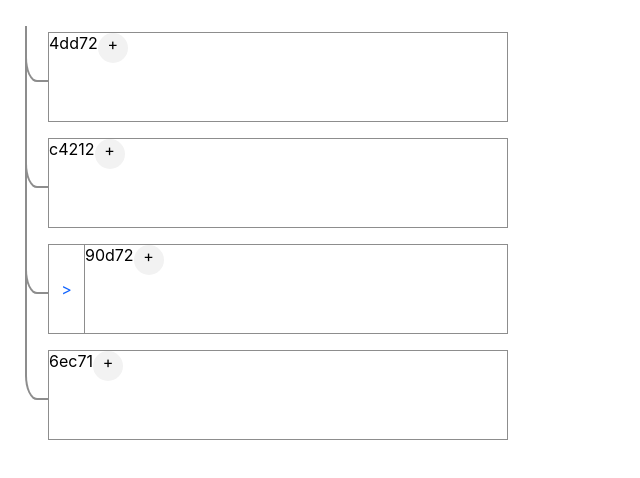
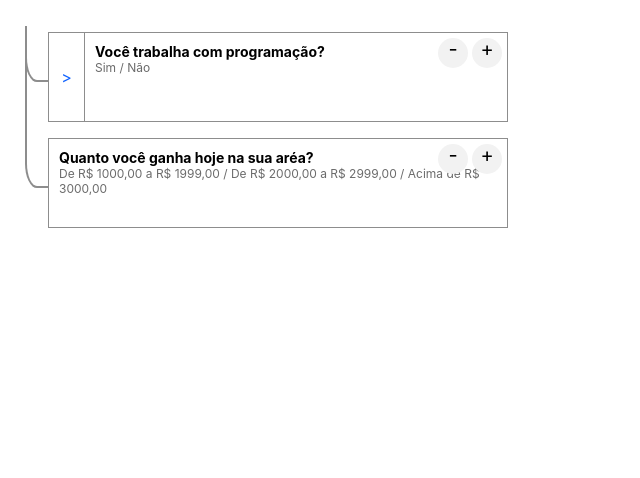
Before and after one commit to Hewerton80/recursive-folder-react, a React (Vite) app: page / in a window 1280 px wide. Shown: the top 478 px of the page, without its empty margins (0-640 px from the left). Built offline with nearby package versions, Linux system fonts and the light colour scheme.

Commit message:
incluido texto e mock no modelo

```diff
--- a/src/App.tsx
+++ b/src/App.tsx
@@ -1,41 +1,8 @@
-import { useState, useMemo, useEffect, useCallback } from "react";
-import { GlobalStyle } from "./global";
-import * as Styled from "./App.styles";
-import { generateId } from "./util/getRandom";
-import Node from "./components/NodeList/Node";
+import { useState, useEffect, useCallback } from "react";
 import NodeList from "./components/NodeList";
+import { IDynamicNode } from "./types/IDynamicNode";
+import { mockDynamicNodes } from './mockDynamicNodes'
 
-interface IDynamicNode {
-  id: string;
-  nodes?: IDynamicNode[];
-  expanded?: boolean;
-}
-
-const getRandomNode = () => ({
-  id: generateId(),
-  expanded: false,
-});
-
-const nodes: IDynamicNode[] = [
-  getRandomNode(),
-  getRandomNode(),
-  {
-    ...getRandomNode(),
-    nodes: [
-      getRandomNode(),
-      {
-        ...getRandomNode(),
-        nodes: [
-          {
-            ...getRandomNode(),
-            nodes: [{ ...getRandomNode(), nodes: [getRandomNode()] }],
-          },
-        ],
-      },
-    ],
-  },
-  getRandomNode(),
-];
 
 function App() {
   const [dynamicNodes, setDynamicNodes] = useState<IDynamicNode[]>([]);
@@ -46,7 +13,7 @@ function App() {
   }, []);
 
   useEffect(() => {
-    setDynamicNodes(nodes);
+    setDynamicNodes(mockDynamicNodes);
   }, []);
 
   return <NodeList dynamicNodes={dynamicNodes} onChangeList={onChangeList} />;
--- a/src/components/NodeList/Node/index.tsx
+++ b/src/components/NodeList/Node/index.tsx
@@ -6,20 +6,22 @@ import { generateId } from "../../../util/getRandom";
 
 interface INodeProps {
   dynamicNodeData: IDynamicNode;
+  enableAddNode?: boolean;
 
   /* callback enviar as alterações do node */
-  onChangeNodeChildren?: (nodeChanged: IDynamicNode) => void;
+  onChangeNodeChild?: (nodeChanged: IDynamicNode) => void;
+  onRequestRemoveChild?: (nodeRequestToRemove: IDynamicNode) => void;
 }
 
 export default function Node({
   dynamicNodeData,
-  onChangeNodeChildren,
+  onChangeNodeChild,
+  onRequestRemoveChild,
 }: INodeProps) {
   const [dynamicNode, setDynamicNode] = useState<IDynamicNode>(dynamicNodeData);
 
   /* Toda vez que tiver uma alteração no filho vai cair aqui e atualizar o filho desse node  */
-  const handleNodeChanged = useCallback(
-    (nodeChanged: IDynamicNode) => {
+  const handleNodeChange = useCallback((nodeChanged: IDynamicNode) => {
     setDynamicNode(({ ...currentDynamicNode }) => {
       const indexNodeChildChanged = currentDynamicNode?.nodes?.findIndex(
         (child) => child.id === nodeChanged.id
@@ -27,19 +29,29 @@ export default function Node({
       currentDynamicNode.nodes![indexNodeChildChanged!] = nodeChanged;
       return currentDynamicNode;
     });
-    },
-    []
-  );
+  }, []);
+
+  /* Toda vez que um node filho pedir para ser removido vai cair aqui para removelo deste node   */
+  const handleNodeRemove = useCallback((nodeRequestToRemove: IDynamicNode) => {
+    setDynamicNode(({ ...currentDynamicNode }) => {
+      currentDynamicNode.nodes = currentDynamicNode.nodes?.filter(child => child.id !== nodeRequestToRemove.id)
+      if(!currentDynamicNode?.nodes?.length){
+        currentDynamicNode.expanded = false
+      }
+      return currentDynamicNode;
+    });
+  }, []);
 
   const HandleGetNodes = useCallback((nodesArg: IDynamicNode[]) => {
     return nodesArg.map((nodeArg) => (
       <Node
         dynamicNodeData={nodeArg}
         key={nodeArg.id}
-        onChangeNodeChildren={handleNodeChanged}
+        onChangeNodeChild={handleNodeChange}
+        onRequestRemoveChild={handleNodeRemove}
       />
     ));
-  }, []);
+  }, [handleNodeChange, handleNodeRemove]);
 
   const handleAddChildNode = useCallback(() => {
     setDynamicNode(({ ...currentDynamicNode }) => {
@@ -54,6 +66,10 @@ export default function Node({
       return currentDynamicNode;
     });
   }, []);
+
+  const handleRemoveChild = useCallback((node: IDynamicNode) => {
+    onRequestRemoveChild?.(node)
+  }, [onRequestRemoveChild])
 
   const NodeElement = useMemo(() => {
     const hasChildren = Number(dynamicNode?.nodes?.length) > 0;
@@ -78,10 +94,19 @@ export default function Node({
                   <p> {">"}</p>
                 </span>
               )}
-              {dynamicNode.id}
+              <div className="content">
+                <p className="title">{dynamicNode?.title}</p>
+                <p className="sub-title">{dynamicNode?.subTitle}</p>
+                <p className="description">{dynamicNode?.description}</p>
+              </div>
+              <div className="actions">
+                <span className="remove-node" onClick={() => handleRemoveChild(dynamicNode)}>
+                  -
+                </span>
                 <span className="add-node" onClick={handleAddChildNode}>
                   +
                 </span>
+              </div>
             </Styled.Node>
             {isExpanded && (
               <Styled.NodeChildren>
@@ -92,12 +117,12 @@ export default function Node({
         </Styled.NodeChild>
       </Fragment>
     );
-  }, [dynamicNode, HandleGetNodes]);
+  }, [dynamicNode, HandleGetNodes, handleAddChildNode]);
 
   /* Toda vez que esse node sofre alguma alteração vai enviar seus dados para o pai  */
   useEffect(() => {
-    onChangeNodeChildren?.(dynamicNode);
-  }, [onChangeNodeChildren, dynamicNode]);
+    onChangeNodeChild?.(dynamicNode);
+  }, [onChangeNodeChild, dynamicNode]);
 
   return NodeElement;
 }
--- a/src/components/NodeList/index.tsx
+++ b/src/components/NodeList/index.tsx
@@ -21,7 +21,7 @@ export default function NodeList({
     onChangeList?.(dynamicNodeList);
   }, [dynamicNodeList, onChangeList]);
 
-  const onChangeNodeChildren = useCallback((nodeChanged: IDynamicNode) => {
+  const onChangeNodeChild = useCallback((nodeChanged: IDynamicNode) => {
     setDynamicNodeList(([...currentDynamicNodeList]) => {
       const indexChildChanged = currentDynamicNodeList?.findIndex(
         (child) => child.id === nodeChanged.id
@@ -31,15 +31,30 @@ export default function NodeList({
     });
   }, []);
 
+  const onRequestRemoveChild = useCallback(
+    (nodeRequestToRemove: IDynamicNode) => {
+      setDynamicNodeList(([ ...currentDynamicNodeList ]) => {
+        if (currentDynamicNodeList?.length > 0) {
+          currentDynamicNodeList = currentDynamicNodeList?.filter(
+            (child) => child.id !== nodeRequestToRemove.id
+          );
+        }
+        return currentDynamicNodeList;
+      });
+    },
+    []
+  );
+
   const nodeMemp = useMemo(() => {
     return dynamicNodeList?.map((node) => (
       <Node
         dynamicNodeData={node}
         key={node.id}
-        onChangeNodeChildren={onChangeNodeChildren}
+        onChangeNodeChild={onChangeNodeChild}
+        onRequestRemoveChild={onRequestRemoveChild}
       />
     ));
-  }, [dynamicNodeList]);
+  }, [dynamicNodeList, onRequestRemoveChild, onChangeNodeChild]);
 
   useEffect(() => {
     setDynamicNodeList(dynamicNodes);
--- /dev/null
+++ b/src/mockDynamicNodes.ts
@@ -0,0 +1,51 @@
+import { IDynamicNode } from "./types/IDynamicNode";
+import { generateId } from "./util/getRandom";
+
+export const mockDynamicNodes: IDynamicNode[] = [
+    {
+        id: generateId(),
+        expanded: false,
+        title: "Você trabalha com programação?",
+        subTitle: "Sim / Não",
+        description: "",
+        nodes: [
+          {
+            id: generateId(),
+            expanded: false,
+            title: "Quais tecnológias você mais gosta?",
+            subTitle: "React / Angular / Node / Java / Aws / GCP",
+            description: "Se a resposta for: Sim",
+          },
+          {
+            id: generateId(),
+            expanded: false,
+            title: "Em que area você trabalha?",
+            subTitle: "",
+            description: "Se a resposta for: Não",
+            nodes: [
+                {
+                    id: generateId(),
+                    expanded: false,
+                    title: "Você gostaria de trabalhar com TI?",
+                    subTitle: "Sim / Não",
+                    description: "Se a resposta for: qualquer coisa",
+                },
+                {
+                    id: generateId(),
+                    expanded: false,
+                    title: "Quanto você gostaria de ganhar com TI?",
+                    subTitle: "Sim / Não",
+                    description: "Se a resposta for: qualquer coisa",
+                },
+            ]
+          },
+        ],
+    },
+    {
+        id: generateId(),
+        expanded: false,
+        title: "Quanto você ganha hoje na sua aréa?",
+        subTitle: "De R$ 1000,00 a R$ 1999,00 / De R$ 2000,00 a R$ 2999,00 / Acima de R$ 3000,00 ",
+        description: "",
+    }
+]
--- a/src/types/IDynamicNode.ts
+++ b/src/types/IDynamicNode.ts
@@ -1,5 +1,8 @@
 export interface IDynamicNode {
     id: string;
+    title?: string;
+    subTitle?: string;
+    description?: string;
+    expanded?: boolean;
     nodes?: IDynamicNode[];
-    expanded?: boolean;
 }
```
Lines whose indentation alone changed are shown as unchanged.
